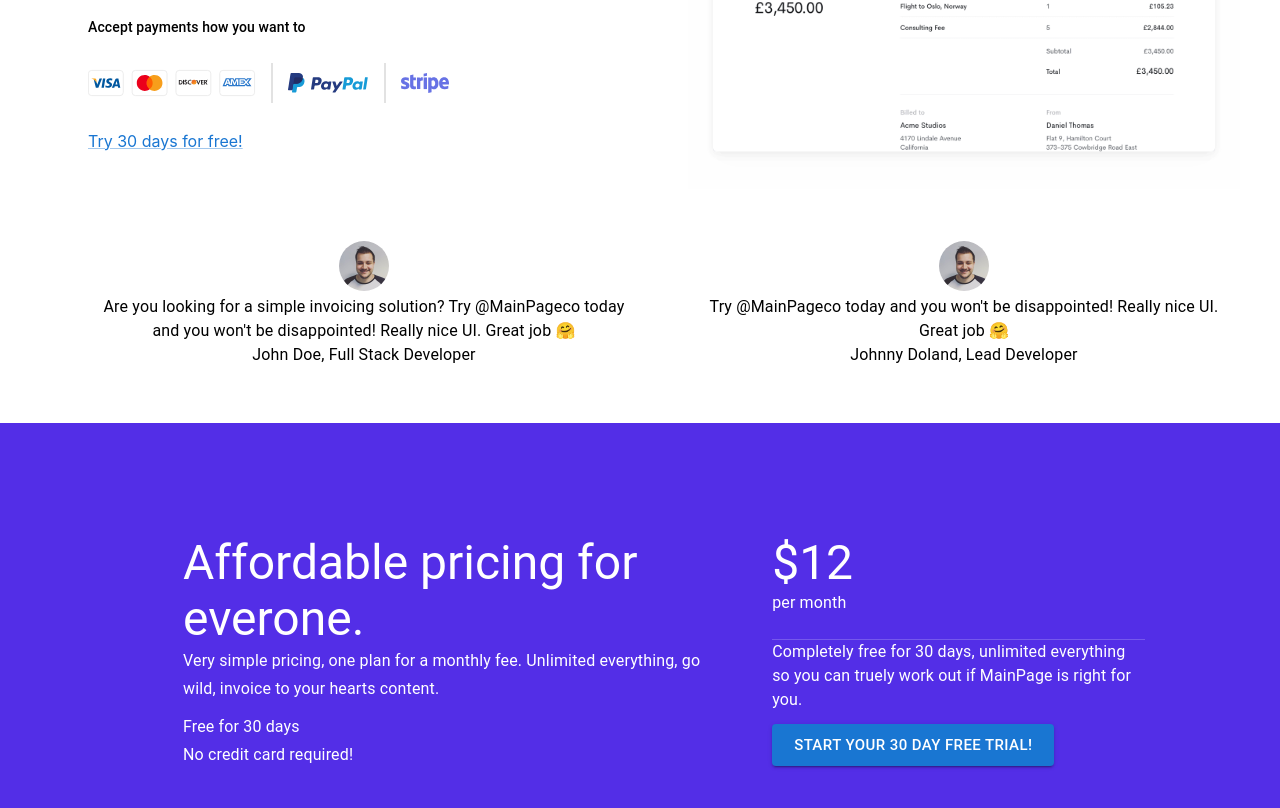
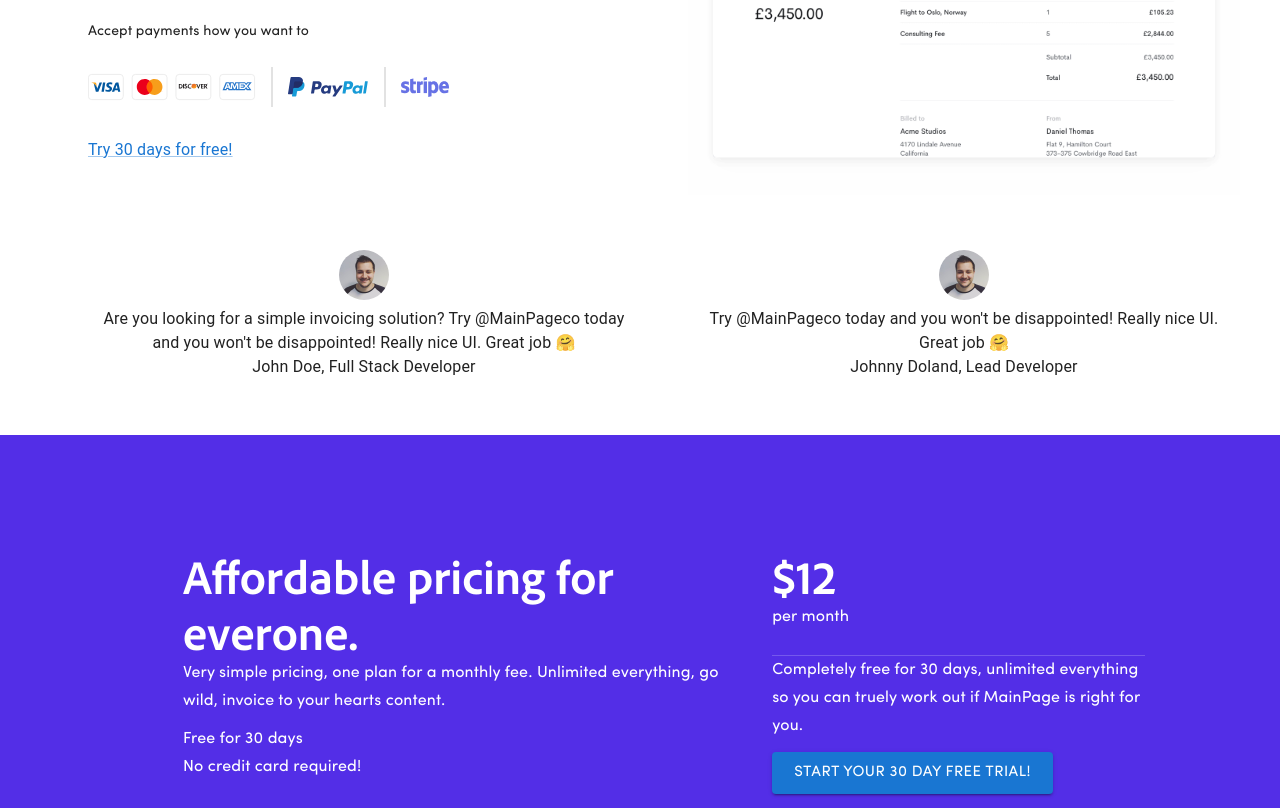
Before and after one commit to renzoiscalma/main-page, a React (Create React App) app: page / in a window 1280 px wide. Shown: the part 1692-2500 px from the top of the page. Built offline with nearby package versions, Linux system fonts and the light colour scheme.

Commit message:
Added fonts

```diff
--- a/src/App.js
+++ b/src/App.js
@@ -1,12 +1,16 @@
-import logo from './logo.svg';
-import './App.css';
-import Layout from './components/Layout/Layout';
+import "./App.css";
+import Layout from "./components/Layout/Layout";
+import CssBaseline from "@mui/material/CssBaseline";
+import { ThemeProvider } from "@mui/material/styles";
+import fonts from "./utils/fonts";
 
 function App() {
   return (
     <div className="App">
-      <Layout>
-      </Layout>
+      <ThemeProvider theme={fonts}>
+        <CssBaseline />
+        <Layout></Layout>
+      </ThemeProvider>
     </div>
   );
 }
--- a/src/components/Features/MediumInfo.jsx
+++ b/src/components/Features/MediumInfo.jsx
@@ -27,7 +27,7 @@ const MediumInfo = ({ text, linkText, imgsrc }) => {
         <Box component="img" src={imgsrc} sx={iconSx} />
       </Box>
       <Box sx={textContainerSx}>
-        <Typography>{text}</Typography>
+        <Typography variant="h5">{text}</Typography>
         <Link href="/" underline="hover">
           {linkText}
         </Link>
--- a/src/components/PricingBanner.jsx
+++ b/src/components/PricingBanner.jsx
@@ -57,9 +57,13 @@ const PricingBanner = ({ pricingBannerData }) => {
               {data2.currency}
               {data2.price}
             </Typography>
-            <Typography sx={pMonth}>{data2.frequency}</Typography>
+            <Typography variant="subtitle1" sx={pMonth}>
+              {data2.frequency}
+            </Typography>
           </Box>
-          <Typography sx={priceDesciption}>{data2.description}</Typography>
+          <Typography variant="subtitle1" sx={priceDesciption}>
+            {data2.description}
+          </Typography>
           <Button variant="contained" sx={buttonSx} size="large">
             {data2.buttonText}
           </Button>
--- /dev/null
+++ b/src/utils/fonts.js
@@ -0,0 +1,50 @@
+import { createTheme } from "@mui/material/styles";
+import AdobeCleanBold from "../media/fonts/AdobeCleanBold.otf";
+import SofiaProRegular from "../media/fonts/SofiaProRegular.ttf";
+const fonts = createTheme({
+  typography: {
+    h2: {
+      fontFamily: "AdobeCleanBold, Roboto",
+    },
+    h3: {
+      fontFamily: "AdobeCleanBold, Roboto",
+    },
+    h4: {
+      fontFamily: "AdobeCleanBold, Roboto",
+    },
+    h5: {
+      fontFamily: "AdobeCleanBold, Roboto",
+      fontSize: "1.25rem",
+    },
+    subtitle1: {
+      fontFamily: "SofiaProRegular, Arial",
+    },
+    subtitle2: {
+      fontFamily: "SofiaProRegular, Arial",
+    },
+    button: {
+      fontFamily: "SofiaProRegular, Arial",
+    },
+  },
+  components: {
+    MuiCssBaseline: {
+      styleOverrides: `
+      	@font-face {
+      		font-family: 'AdobeCleanBold';
+          font-style: normal;
+          font-display: swap;
+          font-weight: 200;
+          src: local('AdobeCleanBold'), local('AdobeClean-Bold'), url(${AdobeCleanBold}) format('opentype');
+      	}
+				@font-face {
+					font-family: 'SofiaProRegular';
+          font-style: normal;
+          font-display: swap;
+          font-weight: 200;
+          src: local('SofiaProRegular'), local('SofiaPro-Regular'), url(${SofiaProRegular}) format('truetype');
+				}
+      `,
+    },
+  },
+});
+export default fonts;
```
Also changed, not shown: src/media/fonts/AdobeCleanBold.otf (added), src/media/fonts/SofiaProRegular.ttf (added).
